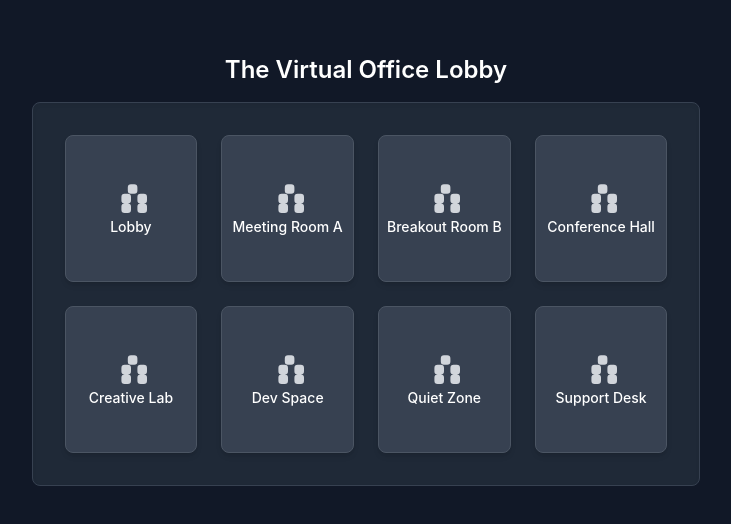
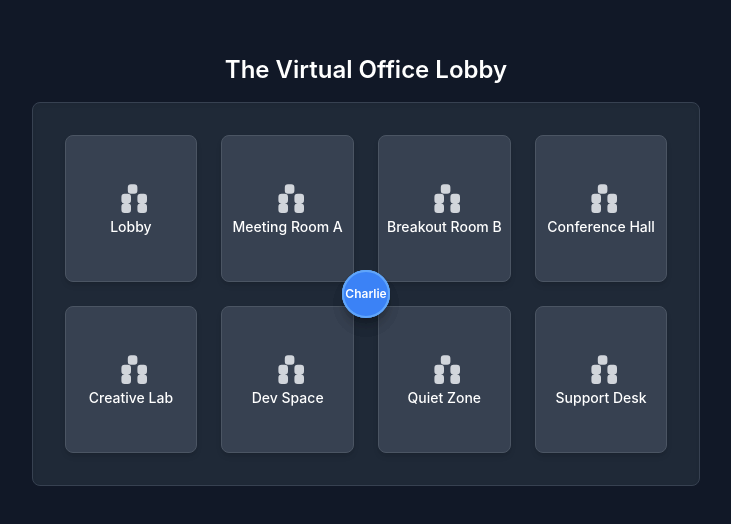
Before and after one commit to code-elixrs/online-virtual-workspace, a React (Vite) app: page / in a window 1280 px wide. Shown: the part 130-654 px from the top of the page, without its empty margins (274-1005 px from the left). Built offline with nearby package versions, Linux system fonts and the light colour scheme.

Commit message:
Task milestone 2.3

```diff
--- a/src/App.jsx
+++ b/src/App.jsx
@@ -14,12 +14,27 @@ const Room = ({ name }) => {
   );
 };
 
+// A component to represent a user's avatar on the map.
+const UserAvatar = ({ name }) => {
+  return (
+    <div className="flex flex-col items-center justify-center p-1 bg-blue-500 text-white rounded-full w-12 h-12 border-2 border-blue-400 shadow-lg cursor-pointer absolute transition-transform duration-300 hover:scale-110">
+      <span className="text-xs font-semibold">{name}</span>
+    </div>
+  );
+};
+
 // This is the LobbyView component. It will contain the virtual office map and all users.
 const LobbyView = () => {
+  const users = [
+    { name: 'Alice', position: 'absolute top-1/4 left-1/4' },
+    { name: 'Bob', position: 'absolute top-1/2 left-3/4' },
+    { name: 'Charlie', position: 'absolute top-3/4 left-1/3' },
+  ];
+
   return (
     <div className="flex-1 flex flex-col items-center justify-center p-4">
       <h2 className="text-2xl font-semibold mb-4 text-white">The Virtual Office Lobby</h2>
-      <div className="bg-gray-800 border border-gray-700 w-full max-w-4xl h-96 rounded-lg shadow-inner flex items-center justify-center text-gray-400 p-8">
+      <div className="relative bg-gray-800 border border-gray-700 w-full max-w-4xl h-96 rounded-lg shadow-inner flex items-center justify-center text-gray-400 p-8">
         <div className="grid grid-cols-4 gap-6 w-full h-full">
           <Room name="Lobby" />
           <Room name="Meeting Room A" />
@@ -30,6 +45,9 @@ const LobbyView = () => {
           <Room name="Quiet Zone" />
           <Room name="Support Desk" />
         </div>
+        {users.map((user, index) => (
+          <UserAvatar key={index} name={user.name} position={user.position} />
+        ))}
       </div>
     </div>
   );
```
